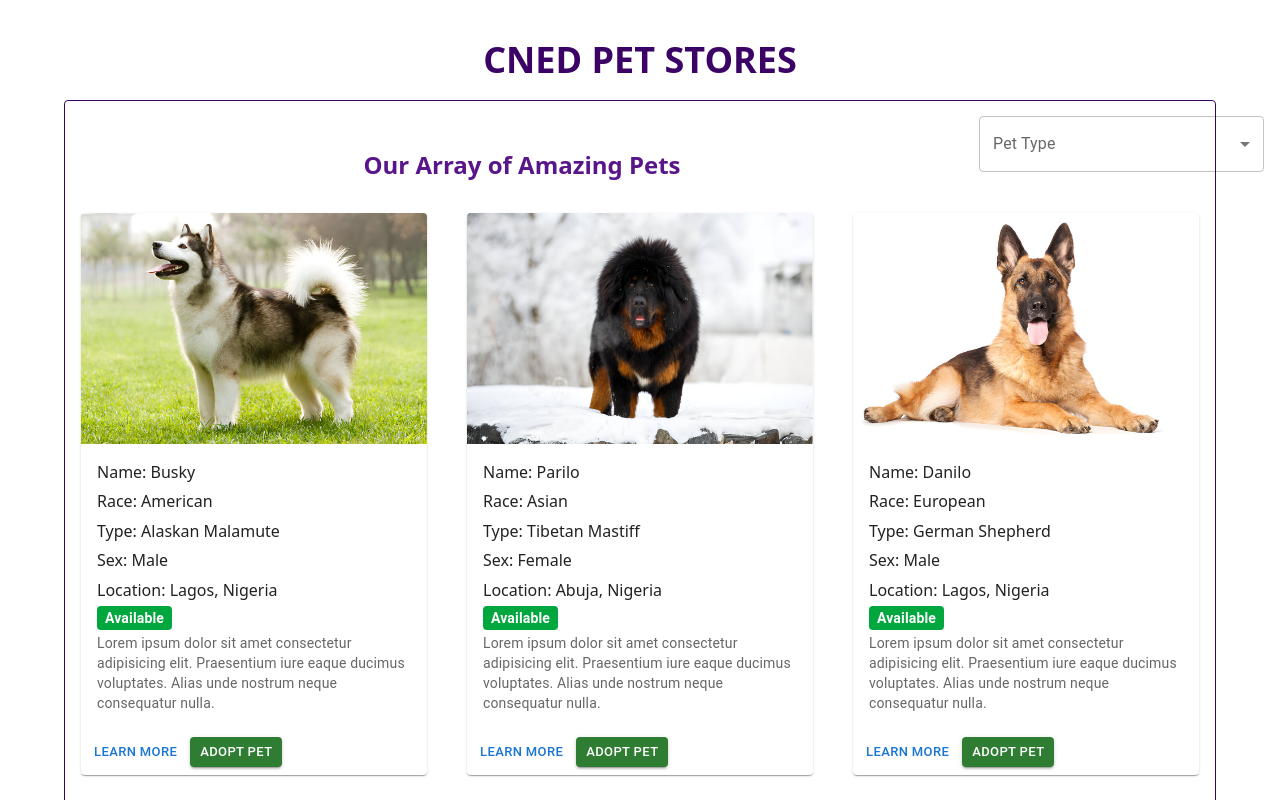
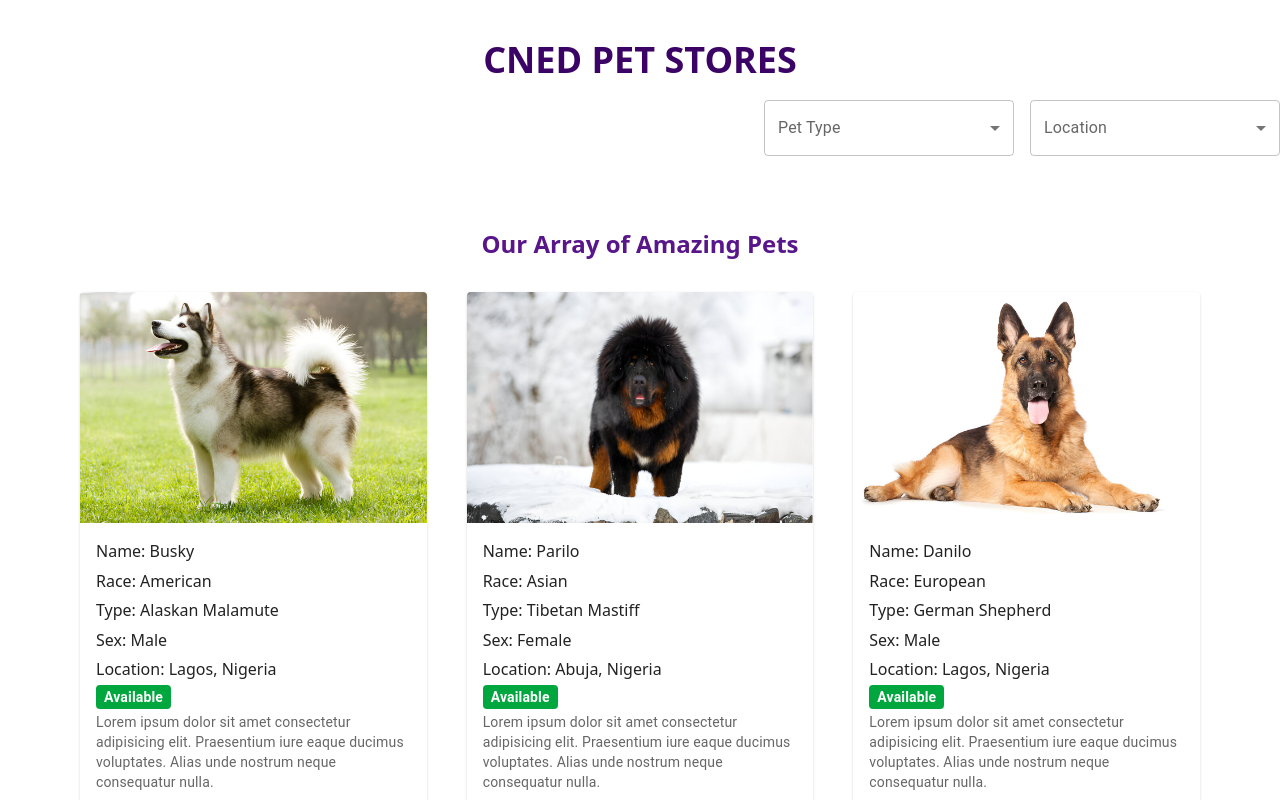
Before and after one commit to Cned7/my-pet-store, a React (Vite) app: page / in a window 1280 px wide. Shown: the top 800 px of the page. Built offline with nearby package versions, Linux system fonts and the light colour scheme.

Commit message:
Updated files

```diff
--- a/src/App.jsx
+++ b/src/App.jsx
@@ -1,9 +1,7 @@
 import React, { useState } from "react";
-import "./index.css"; // Custom styles
-import PetList from "./components/PetList"; // Pet list component
-import { PETS } from "./components/data"; // Pet data array
-
-// MUI components
+import "./index.css";
+import PetList from "./components/PetList";
+import { PETS } from "./components/data";
 import {
   Select,
   OutlinedInput,
@@ -13,22 +11,21 @@ import {
   MenuItem,
 } from "@mui/material";
 
-// Function to apply custom styles to menu items
-function getStyles(type, selectedType, theme) {
+function getStyles(option, selectedOption, theme) {
   return {
     fontWeight:
-      selectedType === type
+      selectedOption === option
         ? theme.typography.fontWeightMedium
         : theme.typography.fontWeightRegular,
   };
 }
 
 function App() {
-  const [myPetStore, setMyPetStore] = useState(PETS); // Main pet data
-  const theme = useTheme(); // MUI theme
-  const [selectedType, setSelectedType] = useState(""); // For dropdown selection
+  const [myPetStore, setMyPetStore] = useState(PETS);
+  const theme = useTheme();
+  const [selectedType, setSelectedType] = useState("");
+  const [selectedLocation, setSelectedLocation] = useState("");
 
-  // Handle pet adoption (update isAdopted flag)
   const handlePetAdoption = (pet_id) => {
     const updatedPets = myPetStore.map((pet) =>
       pet.id === pet_id ? { ...pet, isAdopted: true } : pet
@@ -36,7 +33,6 @@ function App() {
     setMyPetStore(updatedPets);
   };
 
-  // Dropdown menu props for MUI select
   const ITEM_HEIGHT = 48;
   const ITEM_PADDING_TOP = 8;
   const MenuProps = {
@@ -48,7 +44,6 @@ function App() {
     },
   };
 
-  // Pet types for dropdown
   const types = [
     "Alaskan Malamute",
     "Tibetan Mastiff",
@@ -62,10 +57,48 @@ function App() {
     "Boerboel",
   ];
 
-  // Filter pets based on selected type
-  const filteredPets = selectedType
-    ? myPetStore.filter((pet) => pet.type === selectedType)
-    : myPetStore;
+  const locations = [
+    "Lagos, Nigeria",
+    "Abuja, Nigeria",
+    "Jos, Nigeria",
+    "Port-Harcourt, Nigeria",
+    "Kano, Nigeria",
+    "Owerri, Nigeria",
+  ];
+
+  // Refactored filtering logic using switch
+  const filteredPets = myPetStore.filter((pet) => {
+    let matchesType = true;
+    let matchesLocation = true;
+
+    switch (true) {
+      case selectedType !== "" && pet.type === selectedType:
+        matchesType = true;
+        break;
+      case selectedType !== "" && pet.type !== selectedType:
+        matchesType = false;
+        break;
+      default:
+        matchesType = selectedType === "";
+    }
+
+    switch (true) {
+      case selectedLocation !== "" &&
+        pet.location.trim().toLowerCase() ===
+          selectedLocation.trim().toLowerCase():
+        matchesLocation = true;
+        break;
+      case selectedLocation !== "" &&
+        pet.location.trim().toLowerCase() !==
+          selectedLocation.trim().toLowerCase():
+        matchesLocation = false;
+        break;
+      default:
+        matchesLocation = selectedLocation === "";
+    }
+
+    return matchesType && matchesLocation;
+  });
 
   return (
     <div className="mt-10 mx-auto">
@@ -73,20 +106,21 @@ function App() {
         CNED PET STORES
       </h1>
 
-      {/* Dropdown filter */}
-      <div className="container mx-auto bg-purple-500">
-        <FormControl sx={{ m: 2, width: 285, float: "right" }}>
-          <InputLabel id="single-select-label">Pet Type</InputLabel>
+      {/* Dropdown Filters */}
+      <div className=" mx-auto container flex flex-wrap gap-4 mb-6 justify-center lg:justify-end">
+        {/* Pet Type Filter */}
+        <FormControl sx={{ width: 250 }}>
+          <InputLabel id="pet-type-label">Pet Type</InputLabel>
           <Select
-            labelId="single-select-label"
-            id="single-select"
+            labelId="pet-type-label"
+            id="pet-type-select"
             value={selectedType}
             onChange={(e) => setSelectedType(e.target.value)}
             input={<OutlinedInput label="Pet Type" />}
             MenuProps={MenuProps}
           >
             <MenuItem value="">
-              <em>All Pets</em>
+              <em>All Types</em>
             </MenuItem>
             {types.map((type) => (
               <MenuItem
@@ -99,6 +133,32 @@ function App() {
             ))}
           </Select>
         </FormControl>
+
+        {/* Location Filter */}
+        <FormControl sx={{ width: 250 }}>
+          <InputLabel id="location-label">Location</InputLabel>
+          <Select
+            labelId="location-label"
+            id="location-select"
+            value={selectedLocation}
+            onChange={(e) => setSelectedLocation(e.target.value)}
+            input={<OutlinedInput label="Location" />}
+            MenuProps={MenuProps}
+          >
+            <MenuItem value="">
+              <em>All Locations</em>
+            </MenuItem>
+            {locations.map((loc) => (
+              <MenuItem
+                key={loc}
+                value={loc}
+                style={getStyles(loc, selectedLocation, theme)}
+              >
+                {loc}
+              </MenuItem>
+            ))}
+          </Select>
+        </FormControl>
       </div>
 
       {/* Pet List Component */}
@@ -107,8 +167,8 @@ function App() {
         petsToDisplay={filteredPets}
       />
 
-      {/* Display filtered pets directly */}
-      <ul>
+      {/* Display filtered pets */}
+      <ul className="mt-4 text-center">
         {filteredPets.length > 0 ? (
           filteredPets.map((pet) => (
             <li key={pet.id}>{pet.isAdopted ? "(Adopted)" : ""}</li>
--- /dev/null
+++ b/src/components/AddPet.jsx
@@ -0,0 +1,66 @@
+import * as React from "react";
+import {
+  Button,
+  Dialog,
+  DialogActions,
+  DialogContent,
+  DialogContentText,
+  DialogTitle,
+  useMediaQuery,
+  useTheme,
+  TextField,
+} from "@mui/material";
+
+function AddPet() {
+  const [open, setOpen] = React.useState(false);
+  const theme = useTheme();
+  const fullScreen = useMediaQuery(theme.breakpoints.down("md"));
+
+  const handleClickOpen = () => {
+    setOpen(true);
+  };
+
+  const handleClose = () => {
+    setOpen(false);
+  };
+
+  return (
+    <React.Fragment>
+      <Button variant="outlined" onClick={handleClickOpen}>
+        Add Pet
+      </Button>
+      <Dialog
+        fullScreen={fullScreen}
+        open={open}
+        onClose={handleClose}
+        aria-labelledby="responsive-dialog-title"
+      >
+        <form action="">
+          <DialogTitle id="responsive-dialog-title">
+            {"Add new pet"}
+          </DialogTitle>
+        </form>
+
+        <DialogContent>
+          <DialogContentText>
+            <TextField
+              id="outlined-basic"
+              label="Pet Name"
+              variant="outlined"
+            />
+          </DialogContentText>
+        </DialogContent>
+        <DialogActions>
+          <Button autoFocus onClick={handleClose}>
+            Cancel
+          </Button>
+          <Button onClick={handleClose} autoFocus>
+            Done
+          </Button>
+        </DialogActions>
+      </Dialog>
+    </React.Fragment>
+  );
+}
+
+export default AddPet;
--- a/src/components/PetCard.jsx
+++ b/src/components/PetCard.jsx
@@ -7,6 +7,7 @@ import {
   Typography,
 } from "@mui/material";
 import { PETS } from "./data";
+import AddPet from "./AddPet";
 
 import React from "react";
 
@@ -53,7 +54,7 @@ function PetCard(props) {
         </Typography>
       </CardContent>
       <CardActions>
-        <Button size="small">Learn More</Button>
+        <AddPet />
         <Button
           size="small"
           color="success"
--- a/src/components/PetList.jsx
+++ b/src/components/PetList.jsx
@@ -3,7 +3,7 @@ import PetCard from "./PetCard";
 
 function PetList(props) {
   return (
-    <div className="border border-purple-950 rounded mx-4 md:mx-8 lg:mx-16 p-2 md:p-4">
+    <div className="mx-4 md:mx-8 lg:mx-16 p-2 md:p-4">
       <h2 className=" md:text-2xl text-purple-900 font-bold text-center mt-4 lg:mt-8">
         Our Array of Amazing Pets
       </h2>
```
